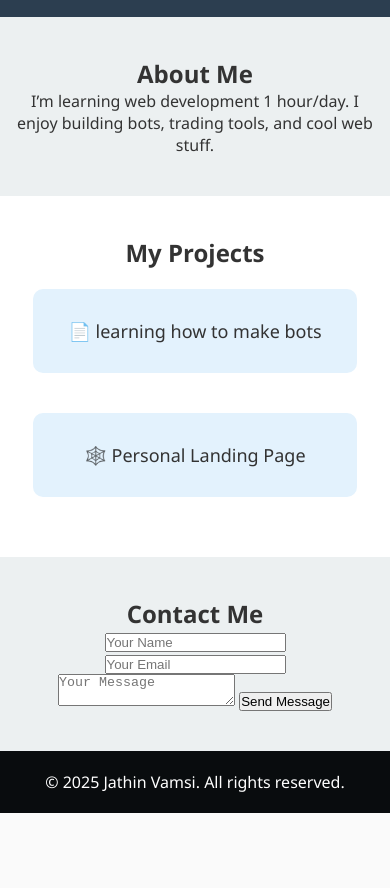
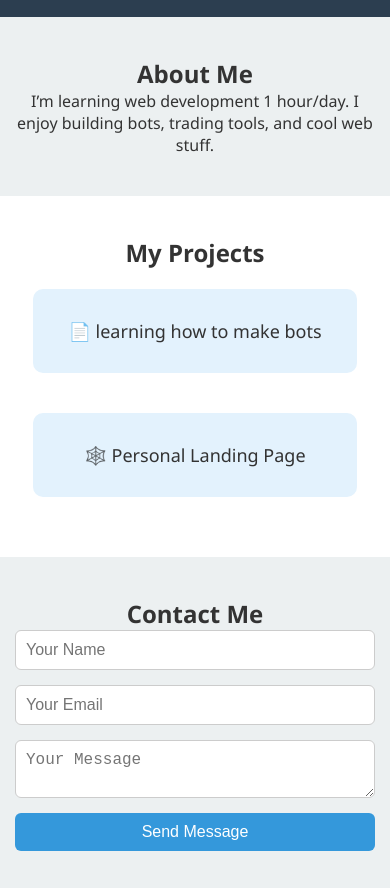
Before and after one commit to jathin-vamsi/portfolio, a plain HTML site: page index.html in a window 390 px wide. Shown: the part 172-1060 px from the top of the page. Before the commit the page ends 985 px from the top, so only its background shows below. Drawn offline with Linux system fonts and the light colour scheme.

Commit message:
Update style.css

```diff
--- a/style.css
+++ b/style.css
@@ -91,4 +91,32 @@ body {
   .hero, .about, .projects, .contact {
     padding: 40px 15px;
   }
+.contact-form {
+  max-width: 500px;
+  margin: 0 auto;
+  display: flex;
+  flex-direction: column;
 }
+
+.contact-form input,
+.contact-form textarea {
+  margin-bottom: 15px;
+  padding: 10px;
+  border: 1px solid #ccc;
+  border-radius: 6px;
+  font-size: 1rem;
+}
+
+.contact-form button {
+  background-color: #3498db;
+  color: white;
+  border: none;
+  padding: 10px;
+  font-size: 1rem;
+  border-radius: 6px;
+  cursor: pointer;
+}
+
+.contact-form button:hover {
+  background-color: #2980b9;
+}
```
